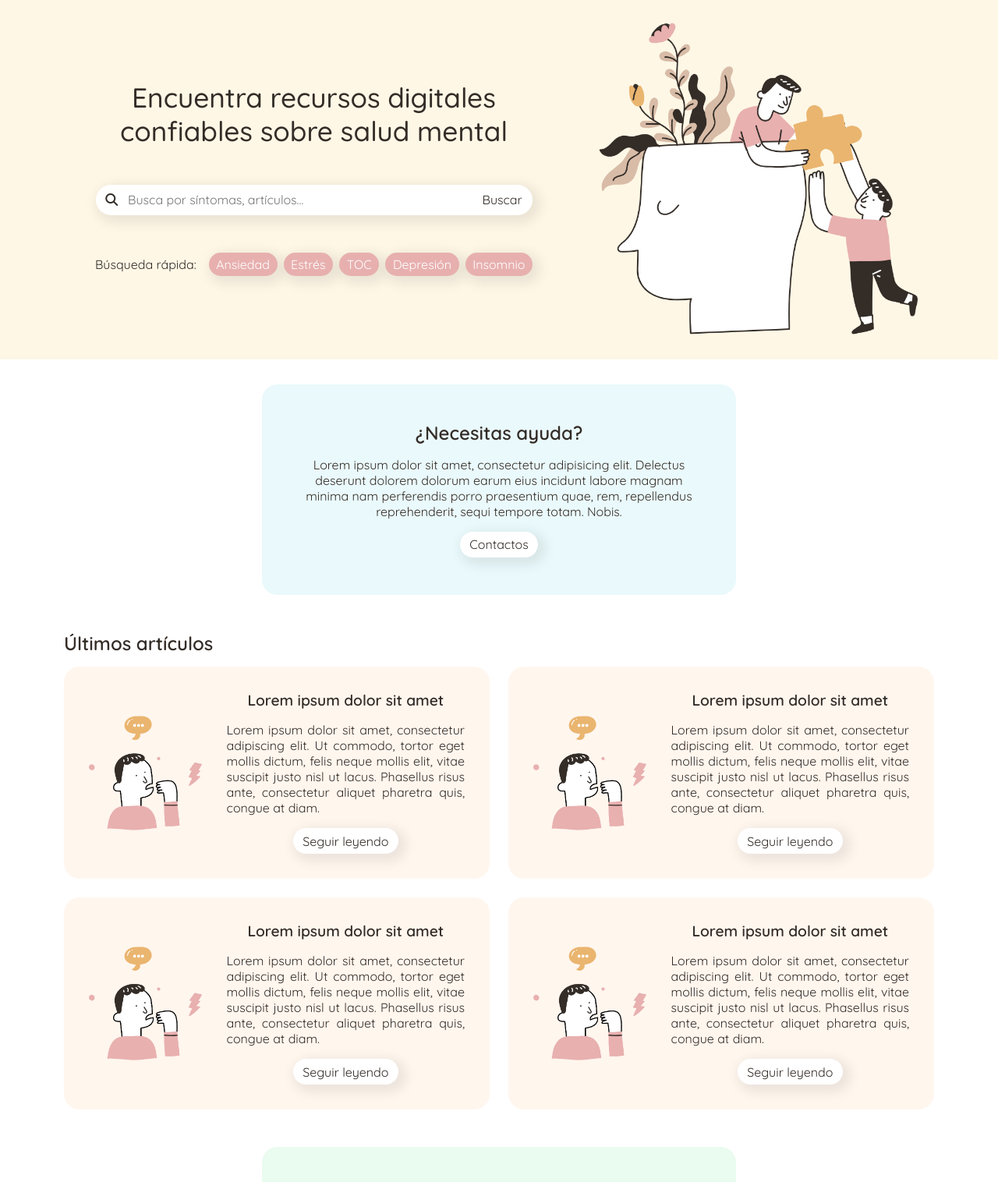
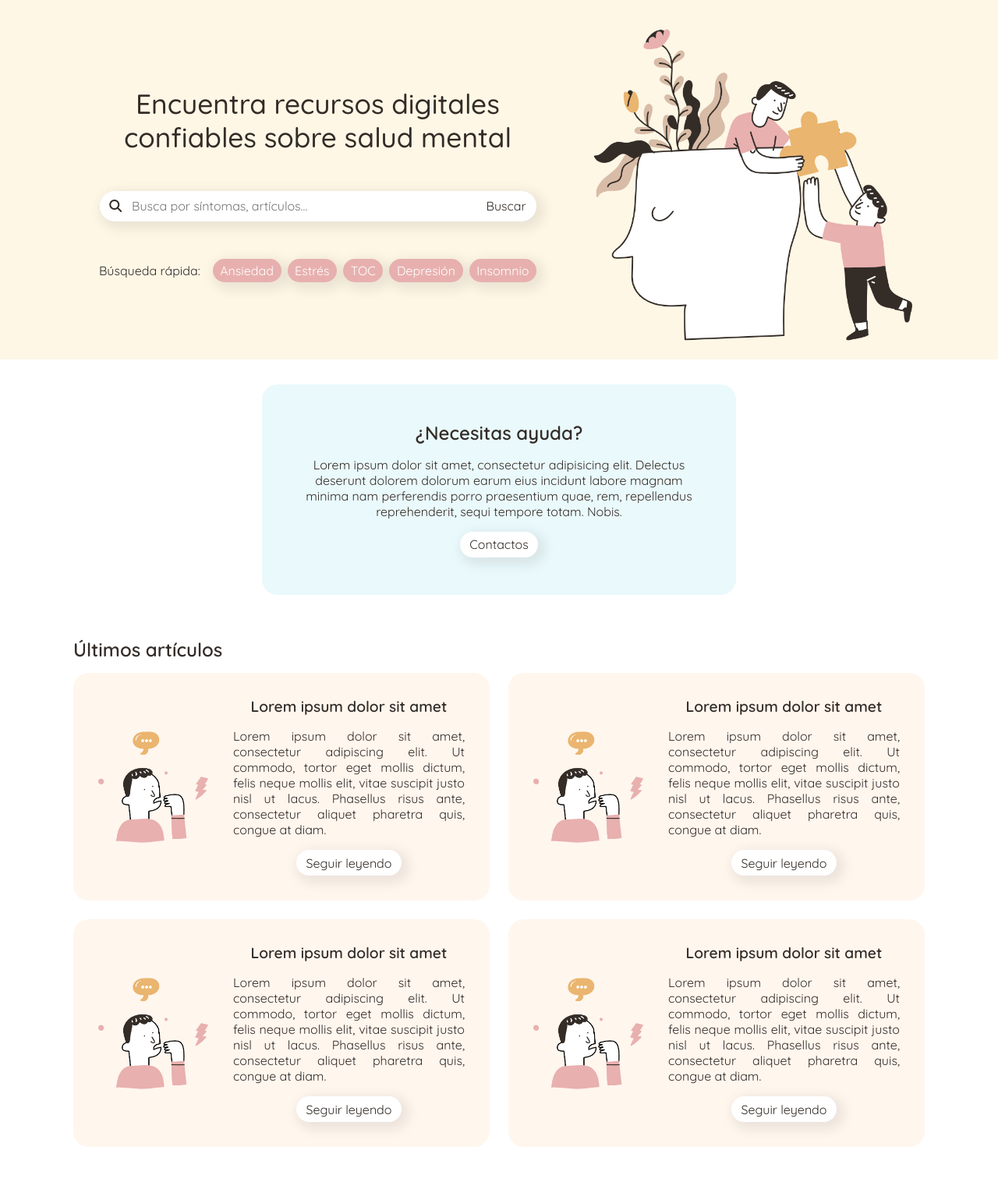
Before and after one commit to DaniiPoblete/Bienestar-Mental, a plain HTML site: page index.html in a window 1280 px wide. Shown: the part 77-1593 px from the top of the page at 78% size. Drawn offline with nearby package versions, Linux system fonts and the light colour scheme.

Commit message:
Elimina mainSection, agrega paddings

```diff
--- a/css/style.css
+++ b/css/style.css
@@ -1,4 +1,4 @@
-*, ul {
+*, ul { /*ul para pisar reboot de bootstrap*/
 	margin: 0;
 	padding: 0;
 }
@@ -125,7 +125,6 @@ header nav ul a:hover::before {
 /* Banner Section
  ========================================================================== */
 .bannerSection {
-	padding: 1rem 0 2rem;
 	background-color: #fef7e6;
 }
 
@@ -207,12 +206,6 @@ header nav ul a:hover::before {
  ========================================================================== */
 .help {
 	background-color: #eaf9fb;
-}
-
-/* Main Section
- ========================================================================== */
-.mainSection {
-	margin: 3rem;
 }
 
 /* Horizontal Card
@@ -398,20 +391,12 @@ footer {
 		width: 2.2rem;
 	}
 
-	.bannerSection {
-		padding: 1rem 0;
-	}
-
 	.search form {
 		margin: 2rem auto;
 	}
 
 	.cardSection {
 		max-width: unset;
-		margin: 1rem;
-	}
-
-	.mainSection {
 		margin: 1rem;
 	}
 
--- a/index.html
+++ b/index.html
@@ -49,7 +49,7 @@
 	</header>
 	<main>
 		<section class="bannerSection search">
-			<div class="container-xl">
+			<div class="container-xl p-4">
 				<div class="row align-items-center g-4">
 					<div class="col-12 col-md-7 text-center">
 						<h1>Encuentra recursos digitales confiables sobre salud mental</h1>
@@ -86,9 +86,10 @@
 				sequi tempore totam. Nobis.</p>
 			<a href="pages/helpful-contacts.html" class="button">Contactos</a>
 		</section>
-		<section class="mainSection">
-			<div class="container-xl">
+		<section class="container-xl p-4">
+			<div class="row">
 				<h2>Últimos artículos</h2>
+			</div>
 			<div class="articles row row-cols-1 row-cols-lg-2 g-4">
 				<div class="col">
 					<div class="horizontalCard">
@@ -159,7 +160,6 @@
 					</div>
 				</div>
 			</div>
-			</div>
 		</section>
 		<section class="cardSection newsletter">
 			<h2>Newsletter</h2>
```
Also changed, not shown: pages/articles.html (+4 -4 lines), pages/healthy-life.html (+4 -4 lines), pages/helpful-contacts.html (+2 -6 lines), pages/mental-health.html (+4 -4 lines). Lines whose indentation alone changed are shown as unchanged.
